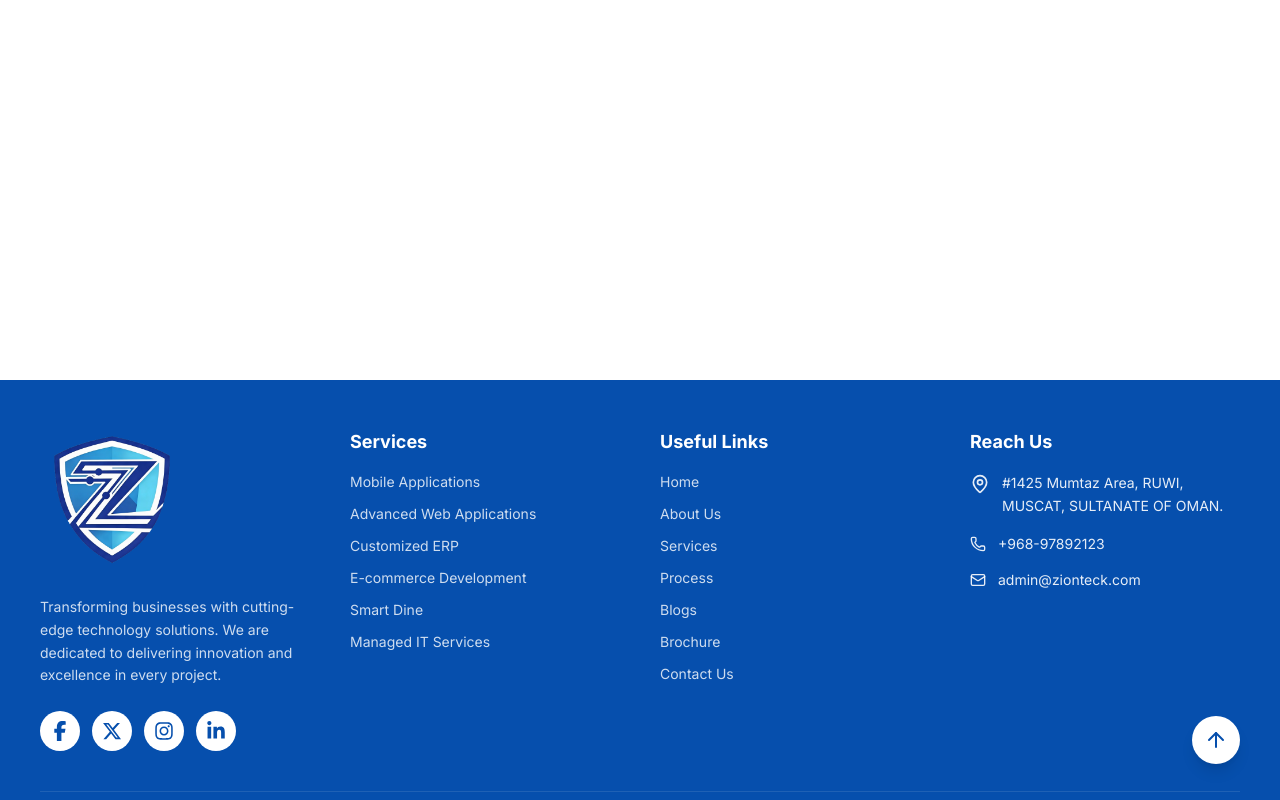
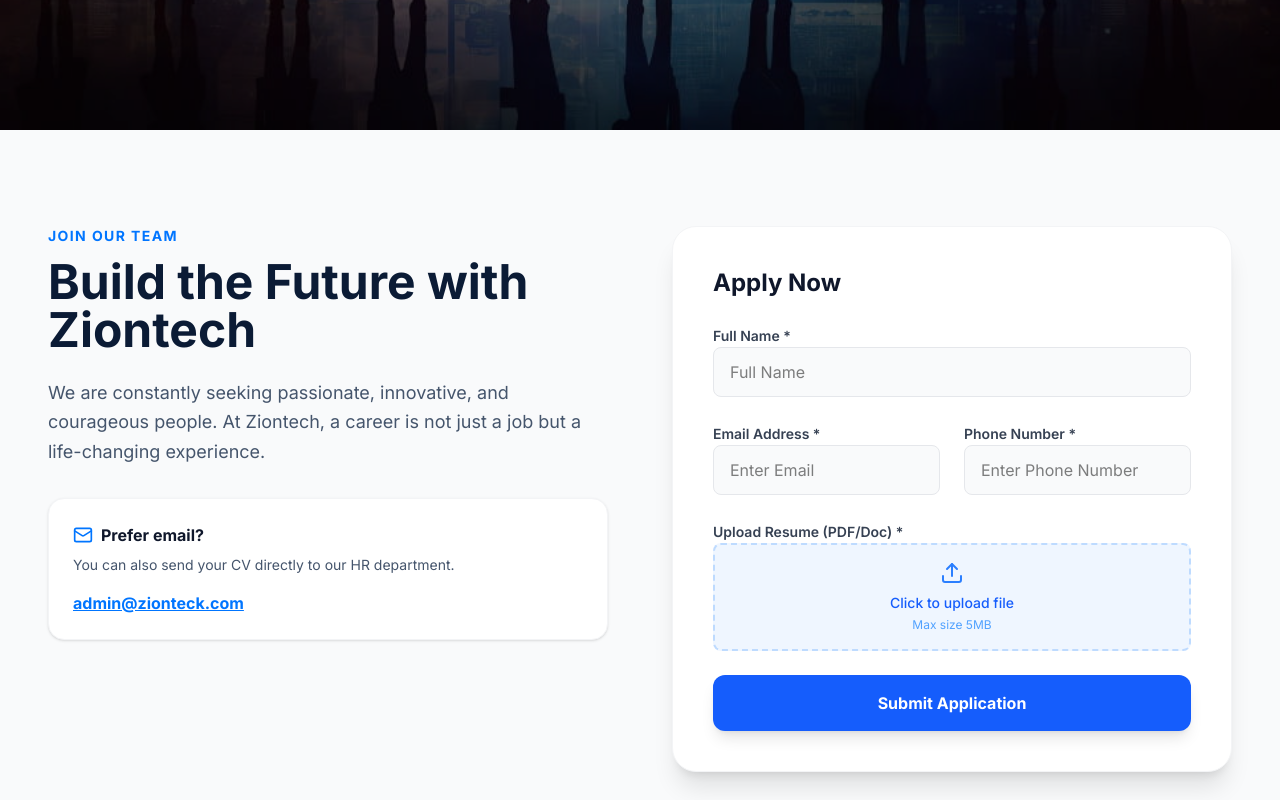
Before and after one commit to ziontechDev/NewZionTech, a React (Vite) app: page /career in a window 1280 px wide. Shown: the part 420-1220 px from the top of the page. Built offline with nearby package versions, Linux system fonts and the light colour scheme.

Commit message:
career page added

```diff
--- a/src/App.jsx
+++ b/src/App.jsx
@@ -18,6 +18,7 @@
 import Process from "./pages/Process";
 import ITService from "./servicesPages/ITServices";
 import Brochure from "./pages/Brochure";
+import Career from "./pages/Career";
 
 const App = () => {
   return (
@@ -34,6 +35,7 @@
           <Route path="/blogs" element={<Blogs/>}/>
           <Route path="/process" element={<Process/>}/>
           <Route path="/brochure" element={<Brochure/>}/>
+          <Route path="/career" element={<Career/>}/>
           <Route path="/contact" element={<Contact />} />
 
           {/* services pages */}
--- a/src/components/footer/Footer.jsx
+++ b/src/components/footer/Footer.jsx
@@ -183,6 +183,14 @@
               </li>
               <li>
                 <Link
+                  to="/career"
+                  className="footer-link hover:text-blue-300 transition-colors"
+                >
+                  Career
+                </Link>
+              </li>
+              <li>
+                <Link
                   to="/contact"
                   className="footer-link hover:text-blue-300 transition-colors"
                 >
--- a/src/components/header/Header.jsx
+++ b/src/components/header/Header.jsx
@@ -25,6 +25,7 @@
     { name: "Process", path: "/process" },
     { name: "Blog", path: "/blogs" },
     { name: "Brochure", path: "/brochure" },
+    { name: "Career", path: "/career" },
     { name: "Contact Us", path: "/contact" },
   ];
 
--- a/src/pages/Blogs.jsx
+++ b/src/pages/Blogs.jsx
@@ -2,12 +2,14 @@
 import PageBanner from "../reusable/PageBanner";
 import blogBg from "../assets/blogsBanner.jpg";
 import BlogsList from "../components/blog/BlogsList";
+import CallToAction from "../reusable/CallToAction";
 
 const Blogs = () => {
   return (
     <>
       <PageBanner title="Blogs" currentPage="Blogs" bgImage={blogBg} />
       <BlogsList/>
+      <CallToAction/>
     </>
   );
 };
--- a/src/pages/Brochure.jsx
+++ b/src/pages/Brochure.jsx
@@ -3,6 +3,7 @@
 import brochureBg from "../assets/brochureBanner.jpg";
 import brochurePdf from "../assets/brochure/companyBrochure.pdf";
 import { Download } from "lucide-react";
+import CallToAction from "../reusable/CallToAction";
 
 const Brochure = () => {
   return (
@@ -56,6 +57,7 @@
           </div>
         </div>
       </section>
+      <CallToAction/>
     </>
   );
 };
--- /dev/null
+++ b/src/pages/Career.jsx
@@ -0,0 +1,178 @@
+import React, { useRef, useState } from "react";
+import { Mail, Upload, CheckCircle } from "lucide-react";
+// import emailjs from "@emailjs/browser";
+import PageBanner from "../reusable/PageBanner";
+import careerBg from "../assets/careerBanner.jpg";
+
+const Career = () => {
+  const form = useRef();
+  const [loading, setLoading] = useState(false);
+  const [fileName, setFileName] = useState("");
+
+  // Handle File Selection to show name
+  const handleFileChange = (e) => {
+    if (e.target.files.length > 0) {
+      setFileName(e.target.files[0].name);
+    }
+  };
+
+  const sendEmail = (e) => {
+    e.preventDefault();
+    setLoading(true);
+
+
+    // const SERVICE_ID = "YOUR_SERVICE_ID";
+    // const TEMPLATE_ID = "YOUR_TEMPLATE_ID";
+    // const PUBLIC_KEY = "YOUR_PUBLIC_KEY";
+
+    // emailjs
+    //   .sendForm(SERVICE_ID, TEMPLATE_ID, form.current, PUBLIC_KEY)
+    //   .then(
+    //     () => {
+    //       alert("Application sent successfully!");
+    //       e.target.reset();
+    //       setFileName("");
+    //       setLoading(false);
+    //     },
+    //     (error) => {
+    //       console.log(error.text);
+    //       alert("Failed to send. Please try again.");
+    //       setLoading(false);
+    //     }
+    //   );
+  };
+
+  return (
+    <>
+      <PageBanner title="Career" currentPage="Career" bgImage={careerBg} />
+
+      <section className="py-16 md:py-24 bg-gray-50">
+        <div className=" mx-auto px-6 md:px-12">
+
+          <div className="grid grid-cols-1 lg:grid-cols-2 gap-16 items-start">
+
+            {/* === Left Side: Content === */}
+            <div>
+              <h4 className="text-secondary font-bold uppercase tracking-widest text-sm mb-3">
+                Join Our Team
+              </h4>
+              <h2 className="text-3xl md:text-5xl font-bold text-heading mb-6">
+                Build the Future with Ziontech
+              </h2>
+              <p className="text-slate-600 text-lg leading-relaxed mb-8">
+                We are constantly seeking passionate, innovative, and courageous people.
+                At Ziontech, a career is not just a job but a life-changing experience.
+              </p>
+
+              <div className="bg-white p-6 rounded-2xl shadow-sm border border-gray-100">
+                <h4 className="font-bold text-slate-900 mb-2 flex items-center gap-2">
+                  <Mail className="w-5 h-5 text-secondary" />
+                  Prefer email?
+                </h4>
+                <p className="text-slate-600 text-sm mb-4">
+                  You can also send your CV directly to our HR department.
+                </p>
+                <a
+                  href="mailto:admin@zionteck.com"
+                  className="text-secondary font-bold underline hover:text-blue-800"
+                >
+                  admin@zionteck.com
+                </a>
+              </div>
+            </div>
+
+            {/* === Right Side: Application Form === */}
+            <div className="bg-white rounded-3xl shadow-xl p-8 md:p-10 border border-gray-100">
+              <h3 className="text-2xl font-bold text-slate-900 mb-6">
+                Apply Now
+              </h3>
+
+              <form ref={form} onSubmit={sendEmail} className="space-y-6">
+
+                {/* Name */}
+                <div className="space-y-2">
+                  <label className="text-sm font-semibold text-gray-700">Full Name *</label>
+                  <input
+                    type="text"
+                    name="user_name"
+                    required
+                    className="w-full px-4 py-3 rounded-lg bg-gray-50 border border-gray-200 focus:border-blue-500 focus:bg-white focus:ring-2 focus:ring-blue-100 outline-none transition-all"
+                    placeholder="Full Name"
+                  />
+                </div>
+
+                {/* Email & Phone Grid */}
+                <div className="grid grid-cols-1 md:grid-cols-2 gap-6">
+                  <div className="space-y-2">
+                    <label className="text-sm font-semibold text-gray-700">Email Address *</label>
+                    <input
+                      type="email"
+                      name="user_email"
+                      required
+                      className="w-full px-4 py-3 rounded-lg bg-gray-50 border border-gray-200 focus:border-blue-500 focus:bg-white focus:ring-2 focus:ring-blue-100 outline-none transition-all"
+                      placeholder="Enter Email"
+                    />
+                  </div>
+                  <div className="space-y-2">
+                    <label className="text-sm font-semibold text-gray-700">Phone Number *</label>
+                    <input
+                      type="tel"
+                      name="user_phone"
+                      required
+                      className="w-full px-4 py-3 rounded-lg bg-gray-50 border border-gray-200 focus:border-blue-500 focus:bg-white focus:ring-2 focus:ring-blue-100 outline-none transition-all"
+                      placeholder="Enter Phone Number"
+                    />
+                  </div>
+                </div>
+
+                {/* Resume Upload */}
+                <div className="space-y-2">
+                  <label className="text-sm font-semibold text-gray-700">Upload Resume (PDF/Doc) *</label>
+                  <div className="relative">
+                    <input
+                      type="file"
+                      name="resume"
+                      accept=".pdf,.doc,.docx"
+                      onChange={handleFileChange}
+                      required
+                      className="absolute inset-0 w-full h-full opacity-0 cursor-pointer z-10"
+                    />
+                    <div className="w-full px-4 py-4 rounded-lg bg-blue-50 border-2 border-dashed border-blue-200 flex flex-col items-center justify-center text-center transition-colors hover:bg-blue-100">
+                      {fileName ? (
+                        <div className="flex items-center gap-2 text-blue-700 font-medium">
+                          <CheckCircle className="w-5 h-5" />
+                          {fileName}
+                        </div>
+                      ) : (
+                        <>
+                          <Upload className="w-6 h-6 text-blue-500 mb-2" />
+                          <span className="text-sm text-blue-600 font-medium">Click to upload file</span>
+                          <span className="text-xs text-blue-400 mt-1">Max size 5MB</span>
+                        </>
+                      )}
+                    </div>
+                  </div>
+                </div>
+
+                {/* Submit Button */}
+                <button
+                  type="submit"
+                  disabled={loading}
+                  className={`w-full py-4 rounded-xl font-bold text-white shadow-lg transition-all transform hover:-translate-y-1 ${
+                    loading ? "bg-gray-400 cursor-not-allowed" : "bg-blue-600 hover:bg-blue-700 hover:shadow-blue-500/30"
+                  }`}
+                >
+                  {loading ? "Submitting..." : "Submit Application"}
+                </button>
+
+              </form>
+            </div>
+
+          </div>
+        </div>
+      </section>
+    </>
+  );
+};
+
+export default Career;
```
Also changed, not shown: src/assets/brochureBanner.jpg, src/assets/careerBanner.jpg (added).
